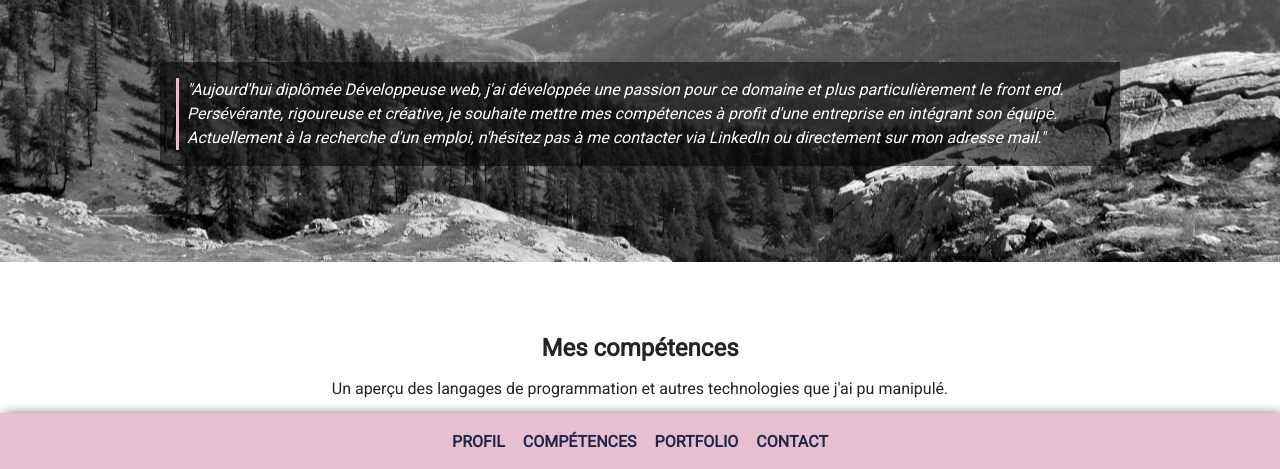
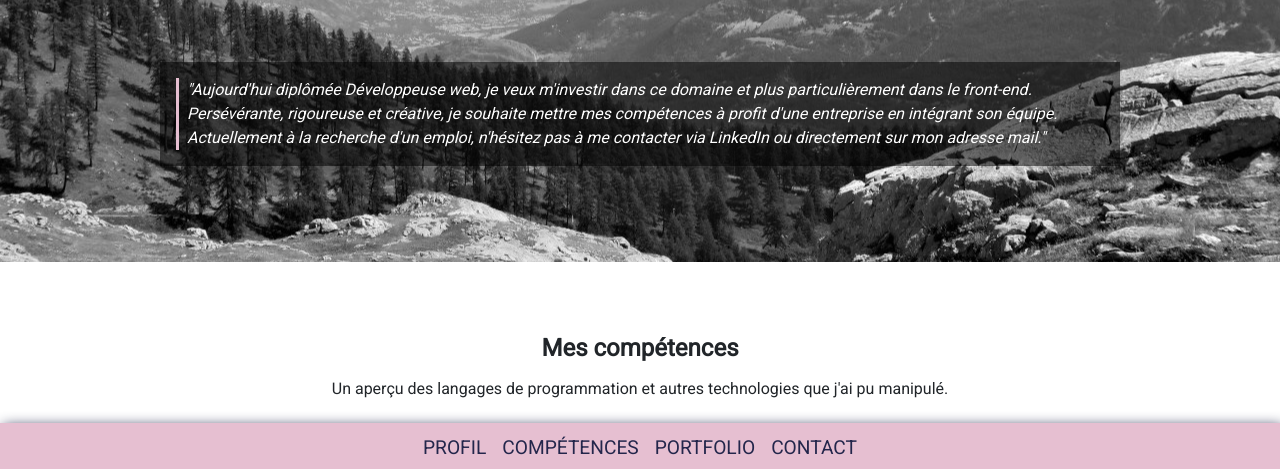
Before and after one commit to paulinemmt/eportfolio, a plain HTML site: page index.html in a window 1280 px wide. Shown: the part 329-798 px from the top of the page. Drawn offline with nearby package versions, Linux system fonts and the light colour scheme.

Commit message:
Legère modification style

```diff
--- a/assets/css/sass/base/_base.scss
+++ b/assets/css/sass/base/_base.scss
@@ -0,0 +1,3 @@
+html {
+    scroll-behavior: smooth;
+  }
--- a/assets/css/sass/base/_typography.scss
+++ b/assets/css/sass/base/_typography.scss
@@ -11,18 +11,15 @@
 
 /*Nav*/
 .nav-bg a{
+    font-size: 1.2rem;
     font-family: 'Roboto', sans-serif, Arial;
     color: $primary-color;
-    font-weight: bold;
-    border: 0.1rem solid $secondary-color;
-    transition : border 500ms, text-shadow 500ms;
-    padding-bottom: 0;
-    padding-top: 0;
-    text-shadow: 0.2rem 0.2rem 0.8rem $secondary-color;
+    border-top: 0.2rem solid $secondary-color;
+    transition : border-top 500ms, font-weight 500ms;
     &:hover{
         color: $primary-color;
-        text-decoration: underline;
-        text-shadow: 0.2rem 0.2rem 0.8rem $primary-color;
+        border-top : 0.2rem solid $primary-color;
+        font-weight: bold;
     }
 }
 .navbar-toggler-icon{
--- a/assets/css/sass/layouts/_main.scss
+++ b/assets/css/sass/layouts/_main.scss
@@ -4,7 +4,7 @@
 
 /*PROFIL*/
 .profil-bg{
-    background-image: url(../images/bg-profil.jpeg);
+    background: url(../images/bg-profil.jpeg);
     background-position: center;
     color: #fff;
     background-attachment:fixed;
@@ -36,10 +36,10 @@
 .project-title{
     border: 0.1rem solid $primary-color;
 }
-.project-image{
-    border-bottom: 0.1rem solid $primary-color;
-   border-top: 0.1rem solid $primary-color;
-    }
+// .project-image{
+    // border-bottom: 0.1rem solid $primary-color;
+//    border-top: 0.1rem solid $primary-color;
+    // }
 .project-skill-box{
     padding-top: 1rem;
     padding-bottom: 1rem;
@@ -66,7 +66,6 @@
 }
 .carousel-box{
     box-shadow: 0.2rem 0.2rem 0.8rem $primary-color;
-    border: 0.1rem solid $primary-color;
     width:90%;
 }
 .carousel__next, .carousel__prev{
--- a/index.html
+++ b/index.html
@@ -40,21 +40,25 @@
     <header class="container-fluid p-0">
 
         <div class="row">
-            <nav class="navbar fixed-bottom navbar-expand-lg nav-bg text-right">
+
+            <!-- NAVBAR -->
+            <nav class="navbar fixed-bottom navbar-expand-lg nav-bg text-right p-0">
                 <button class="navbar-toggler" type="button" data-toggle="collapse" data-target="#navbarNavAltMarkup"
                     aria-controls="navbarNavAltMarkup" aria-expanded="false" aria-label="Toggle navigation">
                     <i class="fas fa-bars"></i>
                 </button>
                 <div class="collapse navbar-collapse" id="navbarNavAltMarkup">
                 <ul class="navbar-nav w-100 d-flex justify-content-center text-uppercase">
-                    <li class="nav-item"><a class="nav-link active my-2" href="#profil">Profil</a></li>
-                    <li class="nav-item"><a class="nav-item nav-link my-2" href="#competences">Compétences</a></li>
-                    <li class="nav-item"><a class="nav-item nav-link my-2" href="#realisations">Portfolio</a></li>
-                    <li class="nav-item"><a class="nav-item nav-link my-2" href="#contact">Contact</a></li>
+                    <li class="nav-item"><a class="nav-link active py-2" href="#profil">Profil</a></li>
+                    <li class="nav-item"><a class="nav-item nav-link py-2" href="#competences">Compétences</a></li>
+                    <li class="nav-item"><a class="nav-item nav-link py-2" href="#realisations">Portfolio</a></li>
+                    <li class="nav-item"><a class="nav-item nav-link py-2" href="#contact">Contact</a></li>
                 </ul>
                 </div>
             </nav>
         </div>
+
+        <!-- PHOTO & TITLE -->
         <div class="row d-flex flex-row justify-content-center py-3 mx-auto main-title-bg">
             <div class="text-center pb-3 pr-4">
                 <img src="./assets/images/pauline.png" class="profil-picture" alt="Photographie de Pauline Momot">
@@ -68,6 +72,8 @@
         <!-- PROFIL -->
         <section id="profil" class="row w-100 mx-auto py-5 profil-bg">
             <div class="row d-flex flex-column align-items-center justify-content-center mx-auto mb-5">
+
+                <!-- Logo place & CV -->
                 <aside class="my-4 ">
                     <div class="text-center d-flex align-items-center p-2 info-bg">
                     <p class="m-auto font-weight-bold"><i
@@ -78,11 +84,11 @@
                                 class="fas fa-download mr-2 logo-cv"></i>Mon CV</a></p>
                             </div>
                 </aside>
+
+                <!-- Presentation text -->
                 <div class="w-75 p-3 mt-5 about-bg">
-                    <p class="w-100 pl-2 mb-0 font-italic profil-text">"Aujourd'hui diplômée Développeuse web, j'ai
-                        développée une passion
-                        pour
-                        ce domaine et plus particulièrement le front end.
+                    <p class="w-100 pl-2 mb-0 font-italic profil-text">"Aujourd'hui diplômée Développeuse web, je veux m'investir dans
+                        ce domaine et plus particulièrement dans le front-end.
                         Persévérante, rigoureuse et créative, je souhaite mettre mes compétences à profit d'une
                         entreprise
                         en
@@ -162,6 +168,21 @@
                                 </div>
                             </div>
                         </div>
+
+                        <!-- <div >
+                            <div class="collapse" id="navbarToggleExternalContent">
+                              <div class="bg-dark p-4">
+                                <h5 class="text-white h4">Collapsed content</h5>
+                                <span class="text-muted">Toggleable via the navbar brand.</span>
+                              </div>
+                            </div>
+                            <nav class="navbar navbar-dark bg-dark">
+                              <button class="navbar-toggler" type="button" data-toggle="collapse" data-target="#navbarToggleExternalContent" aria-controls="navbarToggleExternalContent" aria-expanded="false" aria-label="Toggle navigation">
+                                <span class="navbar-toggler-icon">En voir plus</span>
+                              </button>
+                            </nav>
+                          </div> -->
+
                         <div class="row">
 
                             <div class="col-5 col-md card p-0 m-2">
@@ -617,7 +638,7 @@
 
     <footer class="container-fluid p-0 pb-5">
         <div class="text-center">
-            <p class="pb-3 mb-0 contact-bg"><i class="far fa-copyright"></i> Pauline Momot - 2020</p>
+            <p class="pb-2 mb-0 contact-bg"><i class="far fa-copyright"></i> Pauline Momot - 2020</p>
         </div>
     </footer>
 
```
Also changed, not shown: assets/css/styles.css, assets/images/projet3.png, 1 other file.
